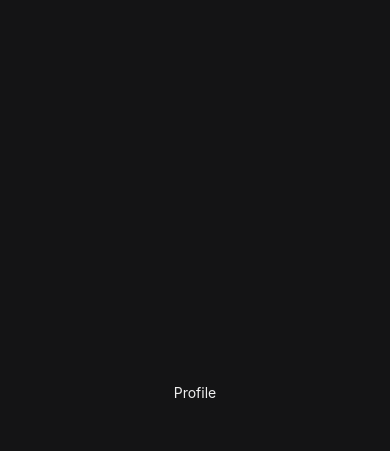
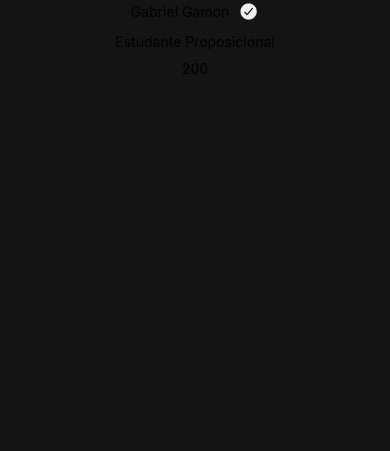
Before and after one commit to Etec-SA/boolestation-mobile, a React Native app: screen /Profile in a window 390 px wide. Shown: the top 451 px of the page. Built offline with nearby package versions, Linux system fonts and the light colour scheme.

Commit message:
update beta

```diff
--- a/pages/Profile/Profile.tsx
+++ b/pages/Profile/Profile.tsx
@@ -1,5 +1,6 @@
 import React from "react";
 import { View, Text, StyleSheet, TextInput, TouchableOpacity, Image } from "react-native";
+import { Ionicons } from '@expo/vector-icons'
 import { NativeWindStyleSheet } from "nativewind";
 
 NativeWindStyleSheet.setOutput({
@@ -9,7 +10,28 @@ NativeWindStyleSheet.setOutput({
 const Profile = () => {
     return(
         <View style={styles.container}>
-            <Text style={styles.title}>Profile</Text>
+            <View className="flex w-full justify-center items-center flex-col mt-10" id="userPhoto">
+                <View>
+                    <View className="w-[150px] h-[150px] bg-white rounded-full"></View>
+                </View>
+                <View style={styles.boxName}>
+                    <Text className="text-white text-lg my-6">Gabriel Gamon</Text>
+                    <Ionicons name='checkmark-circle' size={20} color={'#f0f0f0'}></Ionicons>
+                </View>
+            </View>
+
+            <View className="flex w-full justify-center items-center flex-col">
+                <View style={styles.boxAtribute}>
+                    <Text className="text-white">Estudante Proposicional</Text>
+                    <Text className="text-white">200</Text>
+                </View>
+            </View>
+
+{/*            <View className="flex w-full justify-center items-center flex-col">
+                <TouchableOpacity style={styles.btn}>
+                    <Text style={styles.btnText}>Editar Perfil</Text>
+                </TouchableOpacity>
+            </View> */}
         </View>
     );
 }
@@ -17,13 +39,46 @@ const Profile = () => {
 const styles = StyleSheet.create({
     container:{
         flex: 1,
-        justifyContent: 'center',
+        justifyContent: 'flex-start',
         alignItems: 'center',
         backgroundColor: '#141415',
         paddingHorizontal: 18
     },
     title:{
         color: '#f0f0f0'
+    },
+    boxName:{
+        justifyContent: 'center',
+        flexDirection: 'row',
+        alignItems: 'center',
+        gap: 10,
+        width: '100%'
+    },
+    boxAtribute:{
+        width: '100%',
+        justifyContent: 'center',
+        flexDirection: 'column',
+        alignItems: 'center',
+        paddingVertical: 10,
+        gap: 10
+    },
+    btn:{
+        width: '95%',
+        height: 34,
+        backgroundColor: '#1ED616',
+        justifyContent: 'center',
+        alignItems: 'center',
+        marginTop: 30,
+        borderRadius: 8,
+        padding: 14,
+        shadowColor: "#1ED616", // Cor da sombra
+        shadowOffset: { width: 0, height: 5 }, // Deslocamento da sombra (x, y)
+        shadowOpacity: 0.5, // Opacidade da sombra
+        shadowRadius: 3, // Raio da sombra
+    },
+    btnText:{
+        color: '#f0f0f0',
+        fontSize: 16,
     }
 })
 
--- a/pages/Ranking/Ranking.tsx
+++ b/pages/Ranking/Ranking.tsx
@@ -14,15 +14,6 @@ const Ranking = () => {
                     <Text style={styles.title}>Ranking Geral</Text>
                     <Text style={styles.subtitle}>Bem-vindo ao nosso ranking! Estamos entusiasmados por você se juntar à nossa comunidade.</Text>
                 </View>
-                <PlacingR />
-                <PlacingR />
-                <PlacingR />
-                <PlacingR />
-                <PlacingR />
-                <PlacingR />
-                <PlacingR />
-                <PlacingR />
-                <PlacingR />
                 <PlacingR />
             </View>
     );
--- a/routes.js
+++ b/routes.js
@@ -45,7 +45,7 @@ export const Routes = () => {
 
             <Tab.Screen name='Ranking' component={Ranking} options={{
                 headerShown: false,
-                tabBarIcon: ({ focused, size, color }) => (
+                tabBarIcon: ({ size, color }) => (
                     <View>
                         <Ionicons name='trophy' size={size} color={color}></Ionicons>
                     </View>
@@ -56,7 +56,7 @@ export const Routes = () => {
 
             <Tab.Screen name='Profile' component={Profile} options={{
                 headerShown: false,
-                tabBarIcon: ({ focused, size, color }) => (
+                tabBarIcon: ({ size, color }) => (
                     <View>
                         <Ionicons name='person' size={size} color={color}></Ionicons>
                     </View>
@@ -66,7 +66,7 @@ export const Routes = () => {
 
             <Tab.Screen name='Notifications' component={LoginForm} options={{
                 headerShown: false,
-                tabBarIcon: ({ focused, size, color }) => (
+                tabBarIcon: ({ size, color }) => (
                     <View>
                         <Ionicons name='notifications' size={size} color={color}></Ionicons>
                     </View>
```
Also changed, not shown: pages/Forms/EditProfile.tsx (added, +18 -0 lines).
